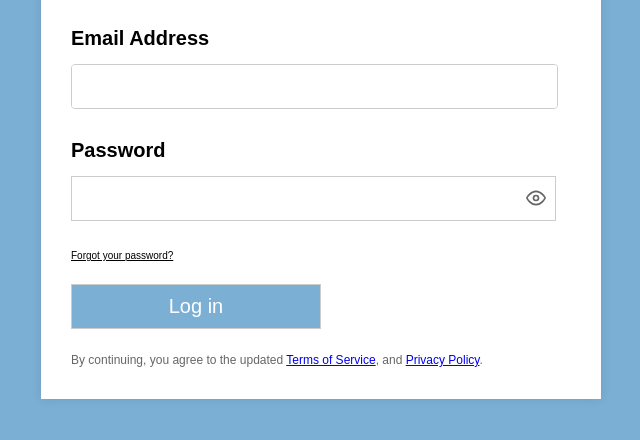
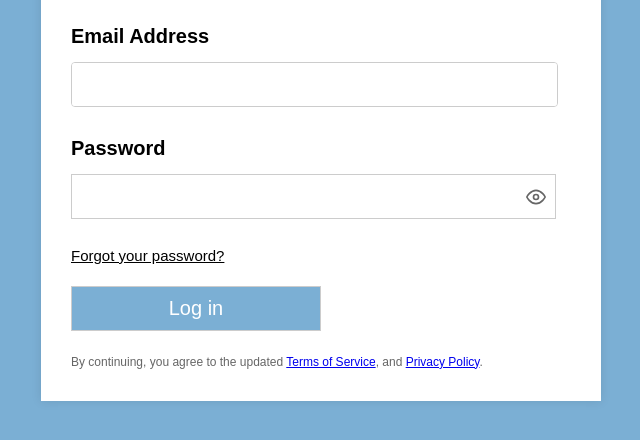
Before and after one commit to ganeshanushka/tardle, a plain HTML site: page signin.html in a window 1280 px wide. Shown: the part 260-700 px from the top of the page, without its empty margins (319-959 px from the left). Drawn offline with Linux system fonts and the light colour scheme.

Commit message:
Set 'Forgot your password?' link font size to 0.75em

```diff
--- a/signin.html
+++ b/signin.html
@@ -179,7 +179,7 @@
           </svg>
         </button>
       </div>
-      <a href="#" id="forgotPasswordLink" style="display: inline-block; margin-top: 0.5em; color: #000; text-decoration: underline; font-size: 0.5em;">Forgot your password?</a>
+      <a href="#" id="forgotPasswordLink" style="display: inline-block; margin-top: 0.5em; color: #000; text-decoration: underline; font-size: 0.75em;">Forgot your password?</a>
       <div class="error-message" id="errorMessage">Incorrect password. Please try again.</div>
     </div>
     <div class="input-group">
```
